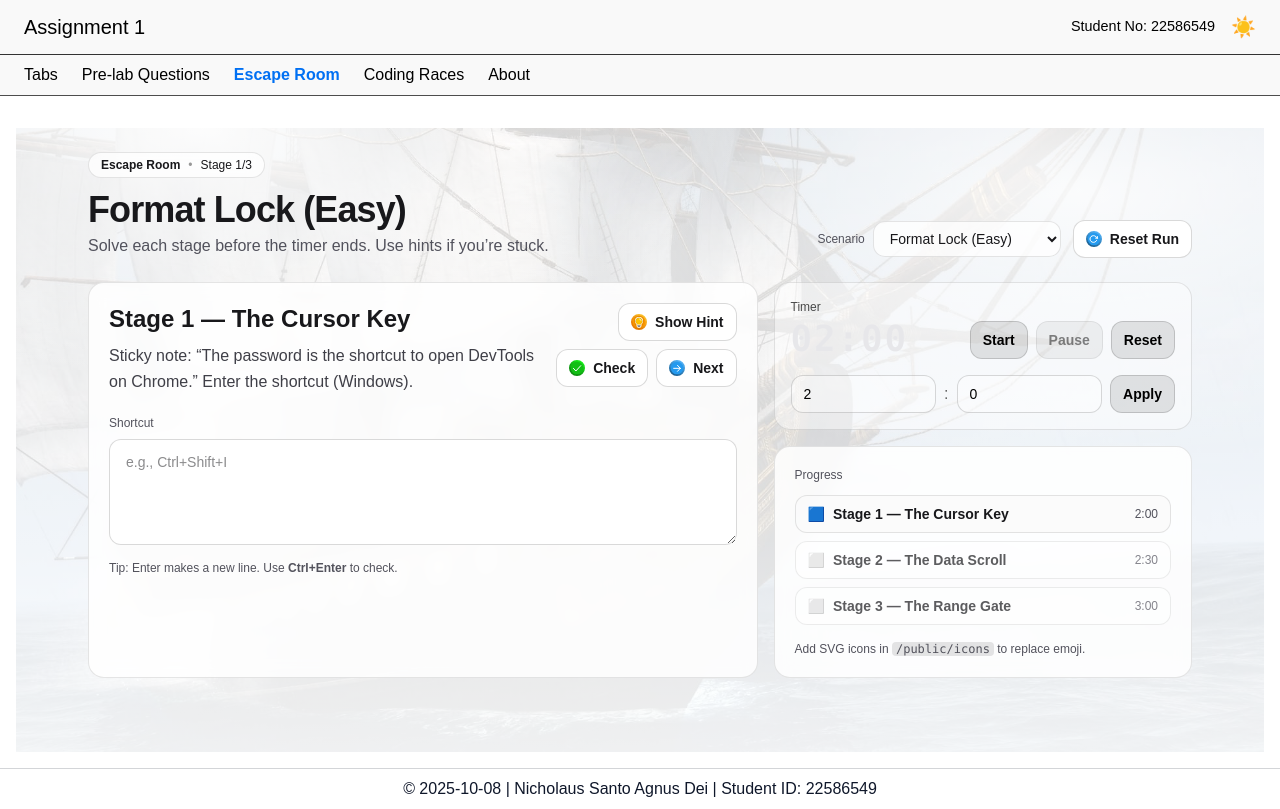
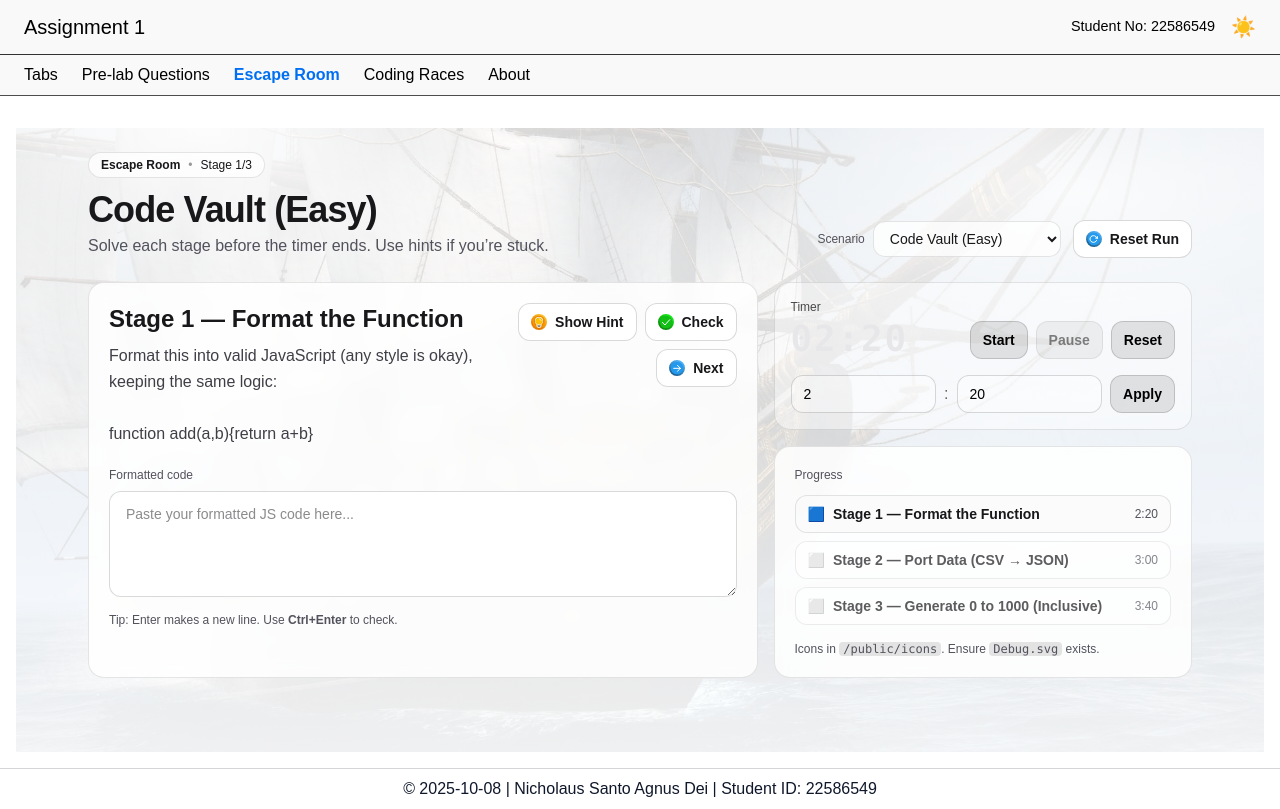
Before and after one commit to SAD-Nich/CloudBased-Web-Application, a Next.js app: page /escape-room in a window 1280 px wide. Built offline with nearby package versions, Linux system fonts and the light colour scheme.

Commit message:
better escape room and more questions for escape room

```diff
--- a/app/escape-room/EscapeRoomClient.tsx
+++ b/app/escape-room/EscapeRoomClient.tsx
@@ -2,7 +2,6 @@
 
 import React, { useEffect, useMemo, useState } from "react";
 import Timer from "../../components/Timer";
-import IconButton from "../../components/IconButton";
 
 type Stage = {
   id: string;
@@ -13,6 +12,13 @@ type Stage = {
   inputLabel: string;
   placeholder: string;
   validate: (answer: string) => { ok: boolean; message: string };
+
+  // ✅ Optional: stage can require selecting the correct icon
+  iconChoice?: {
+    instruction: string;
+    correctId: string;
+    choices: { id: string; src: string; alt: string; label: string }[];
+  };
 };
 
 type Scenario = {
@@ -26,111 +32,6 @@ function normalize(s: string) {
   return s.trim().toLowerCase();
 }
 
-const SCENARIOS: Scenario[] = [
-  {
-    id: "format-lock",
-    name: "Format Lock (Easy)",
-    backgroundUrl: "/icons/jackdaw.jpg",
-    stages: [
-      {
-        id: "s1",
-        title: "Stage 1 — The Cursor Key",
-        prompt:
-          "Sticky note: “The password is the shortcut to open DevTools on Chrome.” Enter the shortcut (Windows).",
-        hint: "Hint: It includes Ctrl + Shift + ...",
-        timeSeconds: 120,
-        inputLabel: "Shortcut",
-        placeholder: "e.g., Ctrl+Shift+I",
-        validate: (ans) => {
-          const a = normalize(ans).replace(/\s/g, "");
-          const ok = a === "ctrl+shift+i" || a === "ctrl+shift+j";
-          return { ok, message: ok ? "Correct — the lock clicks open." : "Nope. Try again." };
-        },
-      },
-      {
-        id: "s2",
-        title: "Stage 2 — The Data Scroll",
-        prompt:
-          'A console log shows: {"code": "  042  "}. Convert it to an integer (no spaces, no leading zeros). What is it?',
-        hint: "Trim spaces, remove leading zeros (then it's an integer).",
-        timeSeconds: 150,
-        inputLabel: "Integer value",
-        placeholder: "Enter final number",
-        validate: (ans) => {
-          const ok = normalize(ans) === "42";
-          return { ok, message: ok ? "Nice. The second lock opens." : "Not quite. Think: 042 => ?" };
-        },
-      },
-      {
-        id: "s3",
-        title: "Stage 3 — The Range Gate",
-        prompt:
-          "Final gate: Enter the only valid range for this puzzle: numbers from 0 to 1000 inclusive. Format: 0-1000.",
-        hint: "Inclusive means endpoints allowed.",
-        timeSeconds: 180,
-        inputLabel: "Range",
-        placeholder: "0-1000",
-        validate: (ans) => {
-          const a = normalize(ans).replace(/\s/g, "");
-          const ok = a === "0-1000";
-          return { ok, message: ok ? "You escaped! ✅" : "Range format or values are wrong." };
-        },
-      },
-    ],
-  },
-  {
-    id: "debug-crypt",
-    name: "Debug Crypt (Medium)",
-    backgroundUrl: "/icons/qar.jpg",
-    stages: [
-      {
-        id: "m1",
-        title: "Stage 1 — The HTTP Door",
-        prompt: "A note reads: “Success is not 404.” What is the standard HTTP status code for OK?",
-        hint: "Most common success code.",
-        timeSeconds: 120,
-        inputLabel: "Status code",
-        placeholder: "e.g., 200",
-        validate: (ans) => {
-          const ok = normalize(ans) === "200";
-          return { ok, message: ok ? "Door unlocked." : "Nope — think of OK." };
-        },
-      },
-      {
-        id: "m2",
-        title: "Stage 2 — The JSON Riddle",
-        prompt: "Enter valid JSON for an object with key 'a' set to number 1.",
-        hint: "JSON uses double quotes for keys.",
-        timeSeconds: 180,
-        inputLabel: "JSON",
-        placeholder: `{"a":1}`,
-        validate: (ans) => {
-          try {
-            const obj = JSON.parse(ans);
-            const ok = obj && typeof obj === "object" && obj.a === 1;
-            return { ok, message: ok ? "Valid JSON. Proceed." : "Parsed, but wrong content." };
-          } catch {
-            return { ok: false, message: "That isn't valid JSON." };
-          }
-        },
-      },
-      {
-        id: "m3",
-        title: "Stage 3 — The Boolean Seal",
-        prompt: "Enter the JavaScript boolean literal that means “yes”.",
-        hint: "Not 'Yes', not 'TRUE' — literal.",
-        timeSeconds: 150,
-        inputLabel: "Boolean literal",
-        placeholder: "true / false",
-        validate: (ans) => {
-          const ok = normalize(ans) === "true";
-          return { ok, message: ok ? "Escaped! ✅" : "Wrong literal." };
-        },
-      },
-    ],
-  },
-];
-
 function formatMMSS(totalSeconds: number) {
   const m = Math.floor(totalSeconds / 60);
   const s = totalSeconds % 60;
@@ -143,19 +44,29 @@ function getCookie(name: string) {
   return m ? decodeURIComponent(m[1]) : null;
 }
 
-function SvgIcon({ src, alt }: { src: string; alt: string }) {
+function SvgIcon({
+  src,
+  alt,
+  invert,
+  size = 16,
+}: {
+  src: string;
+  alt: string;
+  invert?: boolean;
+  size?: number;
+}) {
   return (
     <img
       src={src}
       alt={alt}
-      width={16}
-      height={16}
-      className="h-4 w-4"
+      width={size}
+      height={size}
+      className="block"
       aria-hidden="true"
+      style={invert ? { filter: "invert(1)" } : undefined}
     />
   );
 }
-
 
 function SmallActionButton({
   label,
@@ -184,25 +95,172 @@ function SmallActionButton({
           : "border-black/15 bg-white text-zinc-900 hover:bg-zinc-50 focus:ring-black/10",
       ].join(" ")}
     >
-      {leftIcon ? <span className="text-base leading-none">{leftIcon}</span> : null}
+      {leftIcon ? <span className="leading-none">{leftIcon}</span> : null}
       <span>{label}</span>
     </button>
   );
 }
 
+const SCENARIOS: Scenario[] = [
+  {
+    id: "format-lock",
+    name: "Code Vault (Easy)",
+    backgroundUrl: "/icons/jackdaw.jpg",
+    stages: [
+      {
+        id: "s1",
+        title: "Stage 1 — Format the Function",
+        prompt:
+          "Format this into valid JavaScript (any style is okay), keeping the same logic:\n\nfunction add(a,b){return a+b}",
+        hint: "Must still be a function called add with parameters a and b, returning a + b.",
+        timeSeconds: 140,
+        inputLabel: "Formatted code",
+        placeholder: "Paste your formatted JS code here...",
+        validate: (ans) => {
+          const a = ans.replace(/\s/g, "").toLowerCase();
+          const ok =
+            (a.includes("functionadd(a,b){returna+b") ||
+              (a.includes("add") && a.includes("=>") && a.includes("a+b"))) &&
+            a.includes("a") &&
+            a.includes("b");
+          return {
+            ok,
+            message: ok
+              ? "Nice formatting — the vault accepts it."
+              : "Not yet. Keep the same logic: add(a,b) returns a+b.",
+          };
+        },
+      },
+      {
+        id: "s2",
+        title: "Stage 2 — Port Data (CSV → JSON)",
+        prompt:
+          "Convert this CSV row into a JSON object (numbers stay numbers):\n\nid,name,price\n42,Keyboard,199.99",
+        hint: `Expected keys: id, name, price. Example output: {"id":42,"name":"Keyboard","price":199.99}`,
+        timeSeconds: 180,
+        inputLabel: "JSON output",
+        placeholder: `{"id":42,"name":"Keyboard","price":199.99}`,
+        validate: (ans) => {
+          try {
+            const obj = JSON.parse(ans);
+            const ok =
+              obj &&
+              typeof obj === "object" &&
+              obj.id === 42 &&
+              obj.name === "Keyboard" &&
+              Number(obj.price) === 199.99;
+            return { ok, message: ok ? "Correct conversion — data port complete." : "Valid JSON, but values/keys are wrong." };
+          } catch {
+            return { ok: false, message: "That isn't valid JSON." };
+          }
+        },
+      },
+      {
+        id: "s3",
+        title: "Stage 3 — Generate 0 to 1000 (Inclusive)",
+        prompt:
+          "Write JavaScript code that prints ALL numbers from 0 to 1000 inclusive.\n\n(Use for/while—any valid approach.)",
+        hint: "Must include 0, must include 1000. A for-loop is easiest.",
+        timeSeconds: 220,
+        inputLabel: "JavaScript code",
+        placeholder: "for (let i = 0; i <= 1000; i++) { console.log(i); }",
+        validate: (ans) => {
+          const a = ans.toLowerCase().replace(/\s+/g, " ");
+          const hasForLoop =
+            /for\s*\(\s*let\s+\w+\s*=\s*0\s*;\s*\w+\s*<=\s*1000\s*;\s*\w+\+\+\s*\)/.test(a) &&
+            /console\.log\s*\(\s*\w+\s*\)/.test(a);
+          const hasWhileLoop =
+            /let\s+\w+\s*=\s*0\s*;/.test(a) &&
+            /while\s*\(\s*\w+\s*<=\s*1000\s*\)/.test(a) &&
+            /console\.log\s*\(\s*\w+\s*\)/.test(a);
+          const ok = hasForLoop || hasWhileLoop;
+          return { ok, message: ok ? "Perfect — the range gate opens. ✅" : "Not quite. Make sure it prints 0..1000 inclusive." };
+        },
+      },
+    ],
+  },
+  {
+    id: "debug-crypt",
+    name: "Debug Crypt (Medium)",
+    backgroundUrl: "/icons/qar.jpg",
+    stages: [
+      {
+        id: "m1",
+        title: "Stage 1 — Pick the Debug Symbol",
+        prompt:
+          "A door panel says: “Select the icon that represents debugging / inspection.”\n\nChoose the correct icon below. Wrong choices will not unlock the door.",
+        hint: "Think: debugging = inspect / bug / magnifier. Your correct one is the Debug icon you created.",
+        timeSeconds: 120,
+        inputLabel: "Icon selection",
+        placeholder: "Choose the correct icon...",
+        iconChoice: {
+          instruction: "Click the correct icon to unlock the debugger.",
+          correctId: "debug",
+          choices: [
+            { id: "check", src: "/icons/Check.svg", alt: "Check", label: "Check" },
+            { id: "next", src: "/icons/Next.svg", alt: "Next", label: "Next" },
+            { id: "hint", src: "/icons/Hint.svg", alt: "Hint", label: "Hint" },
+            { id: "debug", src: "/icons/Debug.svg", alt: "Debug", label: "Debug" }, // ✅ correct
+          ],
+        },
+        validate: (ans) => {
+          const ok = normalize(ans) === "debug";
+          return { ok, message: ok ? "Correct — debugger unlocked." : "Wrong symbol. The door stays locked." };
+        },
+      },
+      {
+        id: "m2",
+        title: "Stage 2 — Fix Invalid JSON",
+        prompt:
+          "This is NOT valid JSON:\n\n{'a':1,}\n\nRewrite it as valid JSON for an object with key \"a\" set to number 1.",
+        hint: "Valid JSON uses double quotes, and no trailing commas.",
+        timeSeconds: 180,
+        inputLabel: "Valid JSON",
+        placeholder: `{"a":1}`,
+        validate: (ans) => {
+          try {
+            const obj = JSON.parse(ans);
+            const ok = obj && typeof obj === "object" && obj.a === 1;
+            return { ok, message: ok ? "Valid JSON — crypt seal broken." : "Parsed, but wrong content." };
+          } catch {
+            return { ok: false, message: "That isn't valid JSON." };
+          }
+        },
+      },
+      {
+        id: "m3",
+        title: "Stage 3 — Parse + Trim",
+        prompt:
+          'Write ONE line of JavaScript that converts the string "  042  " into the number 42.\n\n(Just paste the line, like parseInt(...) or Number(...).)',
+        hint: "Use trim() and parseInt/Number.",
+        timeSeconds: 180,
+        inputLabel: "One-line JS",
+        placeholder: `parseInt("  042  ".trim(), 10)`,
+        validate: (ans) => {
+          const a = ans.toLowerCase().replace(/\s/g, "");
+          const hasTrim = a.includes(".trim()");
+          const has042 = a.includes('"042"') || a.includes("'042'") || a.includes("042");
+          const hasParse = a.includes("parseint(") || a.includes("number(");
+          const ok = hasTrim && has042 && hasParse;
+          return { ok, message: ok ? "Nice — clean parse. You escaped! ✅" : "Not yet. Must include trim() and parseInt/Number." };
+        },
+      },
+    ],
+  },
+];
+
 export default function EscapeRoomClient() {
   const [isDark, setIsDark] = useState(true);
 
-  // Read cookie and keep in sync WITHOUT changing other files.
   useEffect(() => {
     const read = () => {
-      const saved = getCookie("theme"); // "dark" | "light" | null
+      const saved = getCookie("theme");
       const shouldBeDark = saved ? saved === "dark" : window.matchMedia?.("(prefers-color-scheme: dark)")?.matches;
       setIsDark(!!shouldBeDark);
     };
 
     read();
-    const id = window.setInterval(read, 300); // simple + reliable
+    const id = window.setInterval(read, 300);
     return () => window.clearInterval(id);
   }, []);
 
@@ -217,29 +275,43 @@ export default function EscapeRoomClient() {
   const [showHint, setShowHint] = useState(false);
   const [failed, setFailed] = useState(false);
 
+  // ✅ for icon-choice stage locking
+  const [unlockedByIcon, setUnlockedByIcon] = useState(false);
+
+  useEffect(() => {
+    setUnlockedByIcon(false);
+    setAnswer("");
+    setStatus(null);
+    setShowHint(false);
+  }, [scenarioId, stageIndex]);
+
   const resetRun = () => {
-    console.log("[telemetry] escape_reset", { ts: Date.now(), scenarioId: scenario.id });
     setStageIndex(0);
     setAnswer("");
     setStatus(null);
     setShowHint(false);
     setFailed(false);
+    setUnlockedByIcon(false);
   };
 
   const changeScenario = (id: string) => {
     setScenarioId(id);
-    console.log("[telemetry] scenario_change", { ts: Date.now(), scenarioId: id });
     setStageIndex(0);
     setAnswer("");
     setStatus(null);
     setShowHint(false);
     setFailed(false);
+    setUnlockedByIcon(false);
   };
 
   const check = () => {
     if (failed) return;
+    if (stage.iconChoice && !unlockedByIcon) {
+      setStatus({ ok: false, msg: "Pick the correct icon first." });
+      return;
+    }
+
     const res = stage.validate(answer);
-    console.log("[telemetry] stage_check", { ts: Date.now(), scenarioId: scenario.id, stageId: stage.id, ok: res.ok });
     setStatus({ ok: res.ok, msg: res.message });
   };
 
@@ -250,23 +322,21 @@ export default function EscapeRoomClient() {
       return;
     }
     if (stageIndex < scenario.stages.length - 1) {
-      console.log("[telemetry] stage_next", { ts: Date.now(), scenarioId: scenario.id, from: stage.id });
       setStageIndex(stageIndex + 1);
       setAnswer("");
       setStatus(null);
       setShowHint(false);
+      setUnlockedByIcon(false);
     }
   };
 
   const onExpire = () => {
-    console.log("[telemetry] timer_expired", { ts: Date.now(), scenarioId: scenario.id, stageId: stage.id });
     setFailed(true);
     setStatus({ ok: false, msg: "⏰ Time’s up! Reset the run to try again." });
   };
 
   const isLast = stageIndex === scenario.stages.length - 1;
 
-  // Theme tokens
   const wrapText = isDark ? "text-white" : "text-zinc-900";
   const subText = isDark ? "text-white/75" : "text-zinc-600";
   const chipBg = isDark ? "bg-black/40" : "bg-white/75";
@@ -289,6 +359,8 @@ export default function EscapeRoomClient() {
       linear-gradient(rgba(255,255,255,0.70), rgba(255,255,255,0.92))
     `;
 
+  const checkDisabled = failed || (stage.iconChoice && !unlockedByIcon);
+
   return (
     <div
       className={`min-h-[78vh] transition-colors ${wrapText}`}
@@ -299,12 +371,9 @@ export default function EscapeRoomClient() {
       }}
     >
       <div className="mx-auto max-w-6xl px-4 py-6 sm:px-6">
-        {/* Header */}
         <div className="flex flex-col gap-4 sm:flex-row sm:items-end sm:justify-between">
           <div>
-            <div
-              className={`inline-flex items-center gap-2 rounded-full border px-3 py-1 text-xs backdrop-blur ${chipBg} ${chipBorder}`}
-            >
+            <div className={`inline-flex items-center gap-2 rounded-full border px-3 py-1 text-xs backdrop-blur ${chipBg} ${chipBorder}`}>
               <span className="font-semibold">Escape Room</span>
               <span className={isDark ? "text-white/40" : "text-black/40"}>•</span>
               <span>
@@ -337,20 +406,70 @@ export default function EscapeRoomClient() {
               label="Reset Run"
               onClick={resetRun}
               disabled={false}
-              leftIcon={<SvgIcon src="/icons/Reset.svg" alt="Reset" />}
+              leftIcon={<SvgIcon src="/icons/Reset.svg" alt="Reset" invert={isDark} />}
               isDark={isDark}
             />
           </div>
         </div>
 
-        {/* Main grid */}
         <div className="mt-6 grid gap-4 lg:grid-cols-[1.6fr_1fr]">
-          {/* Stage Card */}
           <div className={`rounded-2xl border p-5 backdrop-blur ${cardBg} ${cardBorder}`}>
             <div className="flex flex-col gap-3 sm:flex-row sm:items-start sm:justify-between">
               <div className="min-w-0">
                 <h2 className="text-xl font-extrabold sm:text-2xl">{stage.title}</h2>
-                <p className={`mt-2 leading-relaxed ${isDark ? "text-white/85" : "text-zinc-700"}`}>{stage.prompt}</p>
+                <p className={`mt-2 whitespace-pre-wrap leading-relaxed ${isDark ? "text-white/85" : "text-zinc-700"}`}>
+                  {stage.prompt}
+                </p>
+
+                {/* ✅ Multiple-choice icon stage */}
+                {stage.iconChoice && (
+                  <div className={`mt-4 rounded-2xl border p-4 ${card2Bg} ${cardBorder}`}>
+                    <div className="text-sm font-extrabold">{stage.iconChoice.instruction}</div>
+                    <div className={`mt-1 text-xs ${subText}`}>
+                      {unlockedByIcon ? "✅ Correct icon selected. You may proceed." : "Pick carefully — only one is correct."}
+                    </div>
+
+                    <div className="mt-4 grid grid-cols-2 gap-3 sm:grid-cols-4">
+                      {stage.iconChoice.choices.map((c) => {
+                        const selected = answer === c.id;
+                        return (
+                          <button
+                            key={c.id}
+                            type="button"
+                            onClick={() => {
+                              setAnswer(c.id);
+
+                              const isCorrect = c.id === stage.iconChoice!.correctId;
+                              if (isCorrect) {
+                                setUnlockedByIcon(true);
+                                setStatus({ ok: true, msg: "Correct icon — debugger unlocked." });
+                              } else {
+                                setUnlockedByIcon(false);
+                                setStatus({ ok: false, msg: "Wrong icon. Try another one." });
+                              }
+                            }}
+                            className={[
+                              "rounded-2xl border p-3 text-left transition",
+                              "focus:outline-none focus:ring-2",
+                              selected ? (isDark ? "border-white/30" : "border-black/30") : "",
+                              isDark
+                                ? "border-white/15 bg-white/10 hover:bg-white/15 focus:ring-white/20"
+                                : "border-black/15 bg-white hover:bg-zinc-50 focus:ring-black/10",
+                            ].join(" ")}
+                          >
+                            <div className="flex items-center gap-3">
+                              <SvgIcon src={c.src} alt={c.alt} invert={isDark} size={28} />
+                              <div className="min-w-0">
+                                <div className="text-sm font-semibold truncate">{c.label}</div>
+                                <div className={`text-xs ${subText}`}>Click to choose</div>
+                              </div>
+                            </div>
+                          </button>
+                        );
+                      })}
+                    </div>
+                  </div>
+                )}
               </div>
 
               <div className="flex flex-wrap gap-2 sm:justify-end">
@@ -358,21 +477,21 @@ export default function EscapeRoomClient() {
                   label={showHint ? "Hide Hint" : "Show Hint"}
                   onClick={() => setShowHint((v) => !v)}
                   disabled={failed}
-                  leftIcon={<SvgIcon src="/icons/Hint.svg" alt="Hint" />}
+                  leftIcon={<SvgIcon src="/icons/Hint.svg" alt="Hint" invert={isDark} />}
                   isDark={isDark}
                 />
                 <SmallActionButton
                   label="Check"
                   onClick={check}
-                  disabled={failed}
-                  leftIcon={<SvgIcon src="/icons/Check.svg" alt="Check" />}
+                  disabled={checkDisabled}
+                  leftIcon={<SvgIcon src="/icons/Check.svg" alt="Check" invert={isDark} />}
                   isDark={isDark}
                 />
                 <SmallActionButton
                   label={isLast ? "Finish" : "Next"}
                   onClick={next}
                   disabled={failed}
-                  leftIcon={<SvgIcon src="/icons/Next.svg" alt="Next" />}
+                  leftIcon={<SvgIcon src="/icons/Next.svg" alt="Next" invert={isDark} />}
                   isDark={isDark}
                 />
               </div>
@@ -397,7 +516,7 @@ export default function EscapeRoomClient() {
                   }
                 }}
                 placeholder={stage.placeholder}
-                disabled={failed}
+                disabled={failed || !!stage.iconChoice}
                 rows={4}
                 className={`mt-2 w-full resize-y rounded-xl border px-4 py-3 text-sm outline-none disabled:opacity-60 ${inputBorder} ${focusRing}`}
                 style={{
@@ -432,9 +551,7 @@ export default function EscapeRoomClient() {
             )}
           </div>
 
-          {/* Sidebar */}
           <div className="flex flex-col gap-4">
-            {/* If your Timer component is hard-coded dark, this keeps it readable in light mode */}
             <div style={isDark ? undefined : { filter: "invert(1) hue-rotate(180deg)" }}>
               <Timer initialSeconds={stage.timeSeconds} onExpire={onExpire} />
             </div>
@@ -476,9 +593,9 @@ export default function EscapeRoomClient() {
               </div>
 
               <p className={`mt-4 text-xs ${subText}`}>
-                Add SVG icons in{" "}
-                <code className={`rounded px-1 ${isDark ? "bg-white/10" : "bg-black/10"}`}>/public/icons</code> to
-                replace emoji.
+                Icons in{" "}
+                <code className={`rounded px-1 ${isDark ? "bg-white/10" : "bg-black/10"}`}>/public/icons</code>.
+                Ensure <code className={`rounded px-1 ${isDark ? "bg-white/10" : "bg-black/10"}`}>Debug.svg</code> exists.
               </p>
             </div>
           </div>
```
